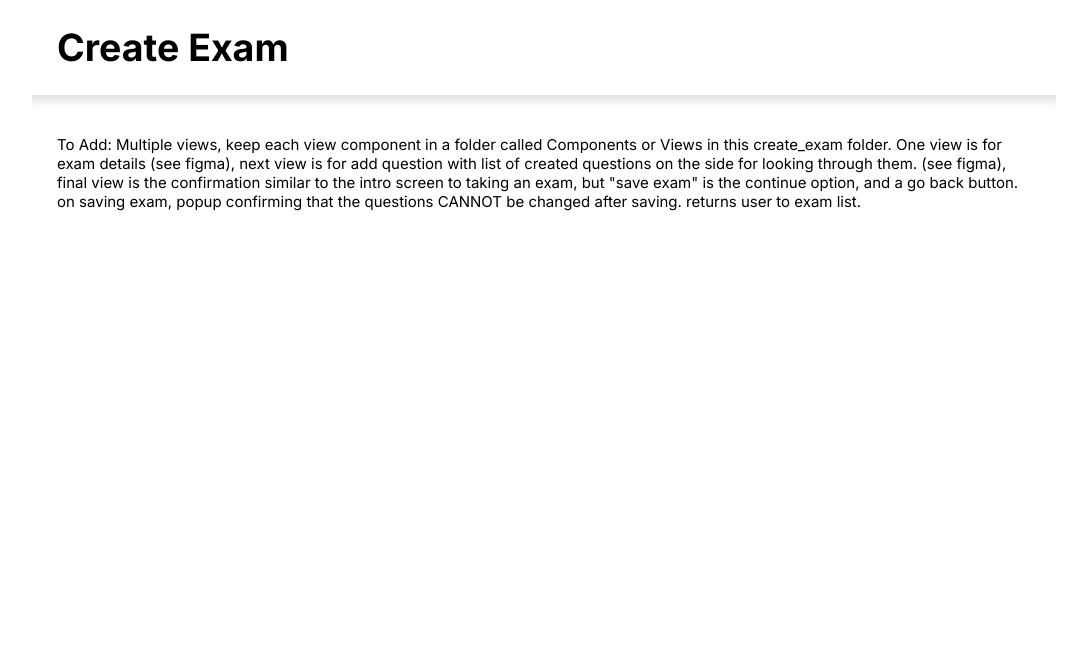
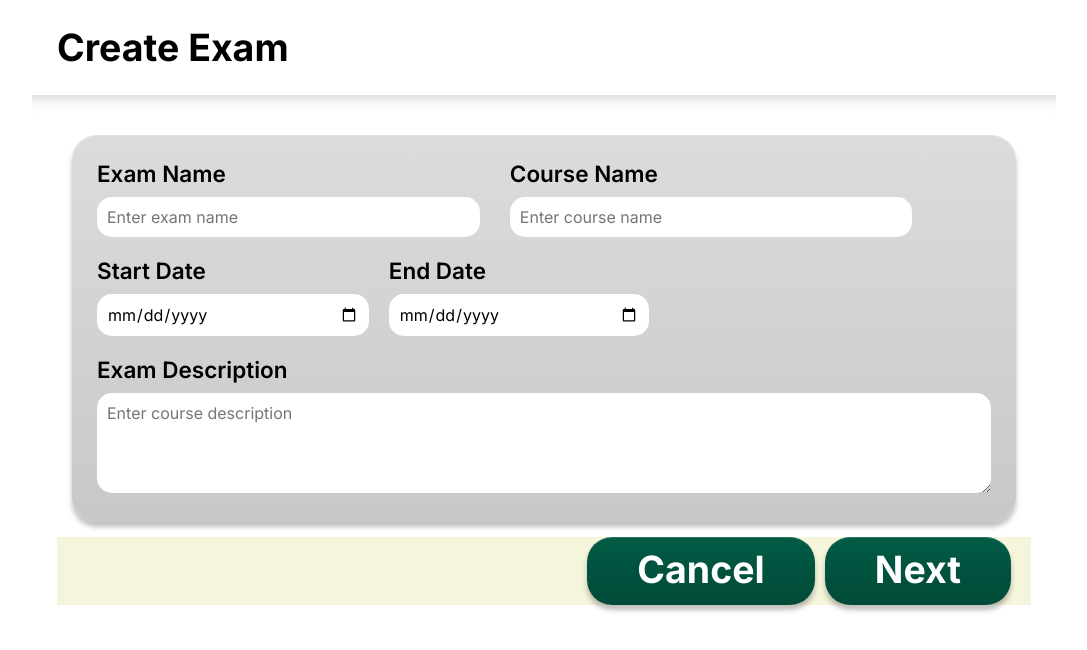
Before and after one commit to SUNY-Brockport-ACM-Student-Chapter/ai-education-frontend, a Next.js app: page /instructor/create_exam in a window 1280 px wide. Shown: the top 650 px of the page, without its empty margins (96-1183 px from the left). Built offline with nearby package versions, Linux system fonts and the light colour scheme; no server answers.

Commit message:
add-exam-current-work

```diff
--- /dev/null
+++ b/src/app/components/Add-Modify-Exam/AddExamScreen.tsx
@@ -0,0 +1,73 @@
+"use client";
+
+import React, { useState } from "react";
+import "./add-modify-exam.css";
+import Link from "next/link";
+
+const AddExamScreen = () => {
+  const [step, setStep] = useState(1);
+
+  const handleNextClick = () => {
+    setStep(2); // Switch to next view
+  };
+
+  const handleBackClick = () => {
+    setStep(1); // Go back to previous view
+  };
+
+  return (
+    <div>
+      {step === 1 && (
+        <div>
+          <div className="instructor-add-exam menu-panel">
+            <div className="add-exam-first-row">
+              <div className="add-exam-name">
+                <h3>Exam Name</h3>
+                <input type="text" placeholder="Enter exam name" />
+              </div>
+              <div className="add-exam-course">
+                <h3>Course Name</h3>
+                <input type="text" placeholder="Enter course name" />
+              </div>
+            </div>
+            <div className="add-exam-second-row">
+              <div className="add-exam-start-date">
+                <h3>Start Date</h3>
+                <input type="date" />
+              </div>
+              <div className="add-exam-end-date">
+                <h3>End Date</h3>
+                <input type="date" />
+              </div>
+            </div>
+            <div className="add-exam-third-row">
+              <div className="add-exam-exam-description">
+                <h3>Exam Description</h3>
+                <textarea rows={4} placeholder="Enter course description"></textarea>
+              </div>
+            </div>
+
+          </div>
+          <div className="bottom-buttons">
+            <Link href="./course" passHref>
+              <button className="course-button green">Cancel</button>
+            </Link>
+            <button className="course-button green" onClick={handleNextClick}>Next</button>
+          </div>
+        </div>
+      )}
+
+      {step === 2 && (
+        <div className="add-exam-question">
+          <p>heyyy</p>
+          <div className="bottom-buttons">
+            <button className="course-button green" onClick={handleBackClick}>Back</button>
+            <button className="course-button green">Submit</button>
+          </div>
+        </div>
+      )}
+    </div>
+  );
+};
+
+export default AddExamScreen;
--- /dev/null
+++ b/src/app/components/Add-Modify-Exam/add-modify-exam.css
@@ -0,0 +1,47 @@
+.instructor-add-exam menu-panel {}
+
+.instructor-add-exam input[type="text"],
+.instructor-add-exam input[type="date"],
+.instructor-add-exam textarea {
+    width: 100%;
+    background-color: var(--font-colorL);
+    color: var(--font-colorD);
+    margin-top: 10px;
+    padding: 10px;
+    font-size: 16px;
+    border: none;
+    border-radius: var(--border-radius-textbox);
+    box-sizing: border-box;
+    font-family: var(--font-default);
+}
+
+.add-exam-first-row {
+    display: flex;
+    flex-wrap: wrap;
+    gap: 30px;
+    padding-bottom: 20px;
+}
+
+.add-exam-second-row {
+    display: flex;
+    flex-wrap: wrap;
+    gap: 20px;
+    padding-bottom: 20px;
+}
+
+.bottom-buttons {
+    text-align: right;
+    padding-right: 20px;
+    background-color: beige;
+}
+.add-exam-third-row {}
+
+.add-exam-name {}
+
+.add-exam-course {}
+
+.add-exam-start-date {}
+
+.add-exam-end-date {}
+
+.add-exam-exam-description {}
--- a/src/app/instructor/(exam_man)/create_exam/page.tsx
+++ b/src/app/instructor/(exam_man)/create_exam/page.tsx
@@ -1,6 +1,7 @@
 import React from "react";
 import styles from "./page.module.css";
 import Header from "../../../components/Nav-Header/Header";
+import AddExamScreen from "../../../components/Add-Modify-Exam/AddExamScreen";
 
 const Page: React.FC = () => {
   const pageTitle = "Create Exam";
@@ -11,14 +12,14 @@ const Page: React.FC = () => {
       <Header pageTitle={pageTitle} />
       <div className="main-workspace">
         {/* Add your content within the main-workspace div */}
-        <p>
-          To Add: Multiple views, keep each view component in a folder called Components or Views in
+        <AddExamScreen />
+
+          {/* To Add: Multiple views, keep each view component in a folder called Components or Views in
           this create_exam folder. One view is for exam details (see figma), next view is for add
           question with list of created questions on the side for looking through them. (see figma),
           final view is the confirmation similar to the intro screen to taking an exam, but "save
           exam" is the continue option, and a go back button. on saving exam, popup confirming that
-          the questions CANNOT be changed after saving. returns user to exam list.
-        </p>
+          the questions CANNOT be changed after saving. returns user to exam list. */}
       </div>
     </div>
   );
```
